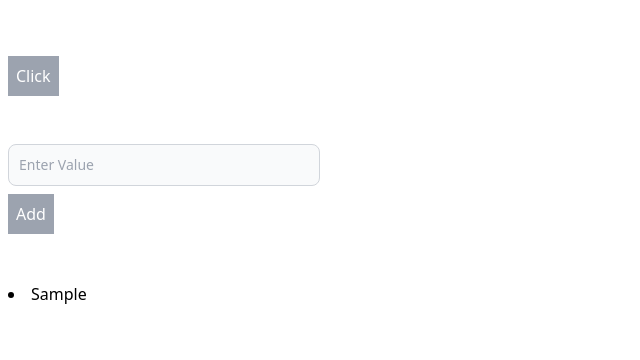
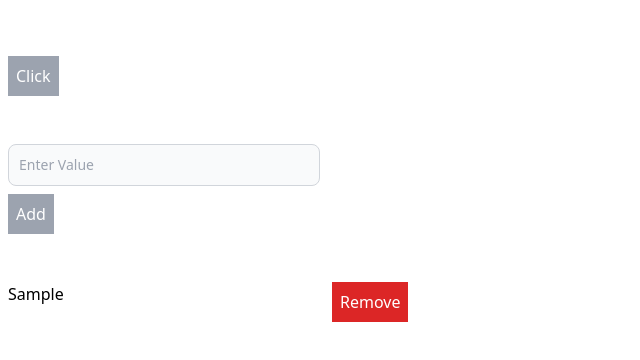
Before and after one commit to Zain541/react-app, a React (Vite) app: page / in a window 1280 px wide. Both pictures are taken after typing "Sample" into the empty fields and a click on the button "Add". Shown: the top 360 px of the page, without its empty margins (0-640 px from the left). Built offline with nearby package versions, Linux system fonts and the light colour scheme.

Commit message:
Added insert and delete functionality

```diff
--- a/src/components/Button.tsx
+++ b/src/components/Button.tsx
@@ -2,12 +2,14 @@ import React from 'react'
 
 interface Props{
 	buttonText: string;
-	onClick: () => void;
+	onClick: (index?: number) => void;
+	index?: number;
+	classes?: string;
 }
 
-const Button = ({buttonText, onClick}: Props) => {
+const Button = ({buttonText, onClick, index, classes='bg-gray-400 p-2 text-white cursor-pointer'}: Props) => {
   return (
-	<button className='bg-gray-400 p-2 text-white cursor-pointer' onClick={onClick}>{buttonText}</button>
+	<button className={classes}  onClick={() => onClick(index)}>{buttonText}</button>
   )
 }
 
--- a/src/components/Input.tsx
+++ b/src/components/Input.tsx
@@ -6,7 +6,7 @@ interface Props{
 	onInputChange: (value: string) => void;
 }
 
-const Input = ({placeholder = 'Enter Value', onInputChange, value = ''}: Props) => {
+const Input = ({placeholder = 'Enter Value', onInputChange, value = 'bg-pink-400 p-2 text-white cursor-pointer'}: Props) => {
 	const handleKeyUp = (event: React.ChangeEvent<HTMLInputElement>) => {
 		onInputChange(event.target.value);
 	}
--- a/src/components/users/List.tsx
+++ b/src/components/users/List.tsx
@@ -1,14 +1,26 @@
 import React from 'react'
+import Button from '../Button';
 
 
 interface Props{
 	users: string[];
+	removeUser: (index: number) =>  void;
 }
 
-const List = ({users}: Props) => {
+const List = ({users, removeUser}: Props) => {
   return (
 	<>
-		{users.map((user, index) => <li key={index}>{user}</li>)}
+		<ul className='flex flex-col gap-4'>
+
+		{
+		users.map((user, index) =>
+			<li className='flex gap-6 cursor-pointer' key={index}>
+				<span className='w-1/2'>{user}</span>
+				<span  className='w-1/2'><Button onClick={ () => removeUser(index)} classes='bg-red-600 p-2 text-white cursor-pointer' buttonText='Remove'></Button></span>
+			</li>
+			)
+		}
+		</ul>
 	</>
   )
 }
--- a/src/components/users/Users.tsx
+++ b/src/components/users/Users.tsx
@@ -11,18 +11,20 @@ const Users = () => {
 
 	const handleInputChange = (value: string) => {
 		setInput(value);
-		// console.log(value);
 	}
 
 	const handleClick = () => {
-		console.log(getinput);
 		setUsers((prevUsers) => [...prevUsers, getinput]);
 		setInput('');
 	}
 
-	// useEffect(() => {
-	// 	console.log('Users updated:', users);
-	//   }, [users]);
+	const handleRmoveUser = (index: number) => {
+		setUsers((prevUsers) => prevUsers.filter((_, i) => i !== index));
+	}
+
+	useEffect(() => {
+		console.log('Users updated:', users);
+	  }, [users]);
 
   return (
 	<>
@@ -32,7 +34,7 @@ const Users = () => {
 	</div>
 
 	<div className='mt-12 flex flex-col gap-2'>
-		<List users={users}></List>
+		<List users={users} removeUser={handleRmoveUser}></List>
 	</div>
 	</>
   )
```
